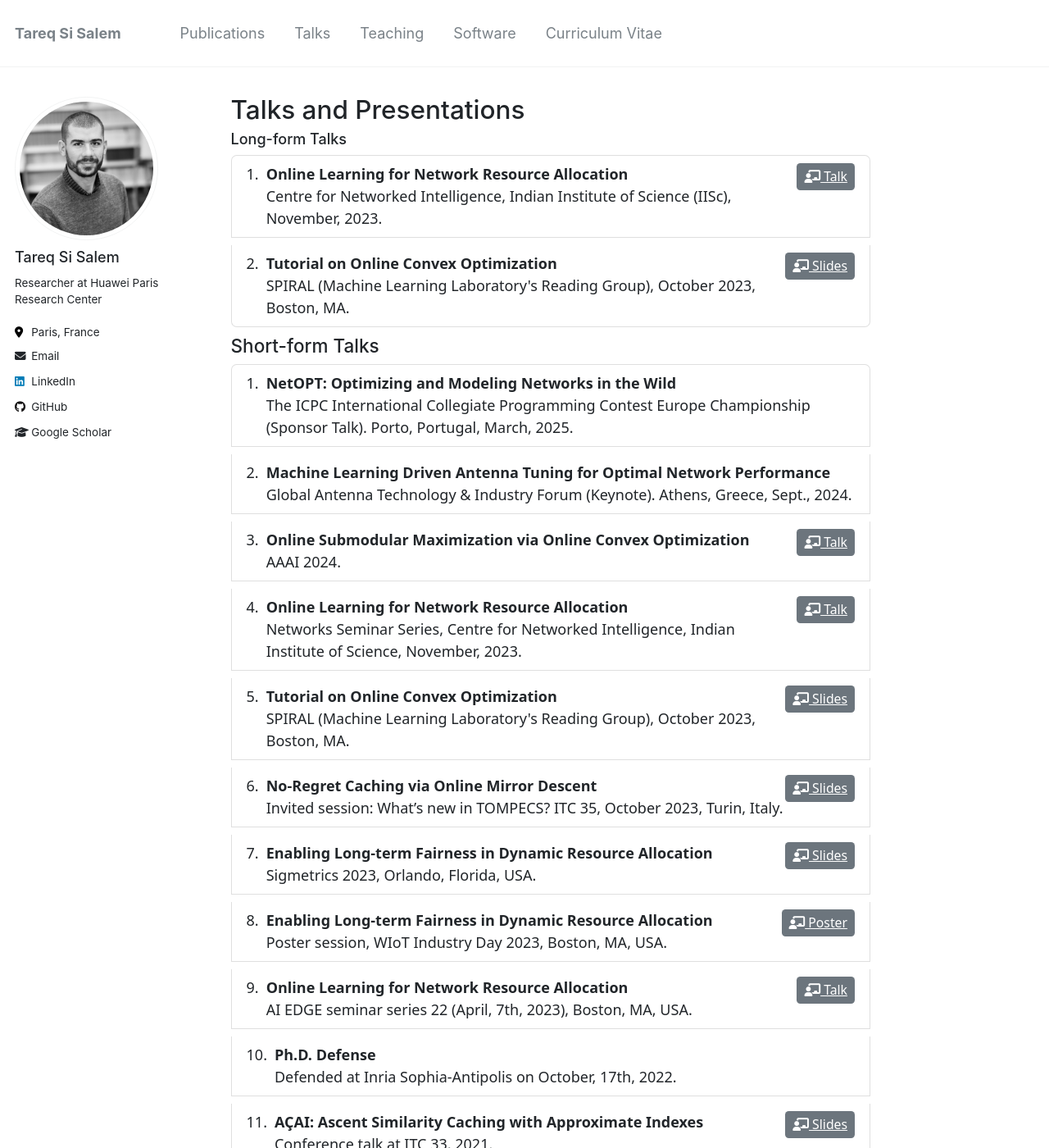
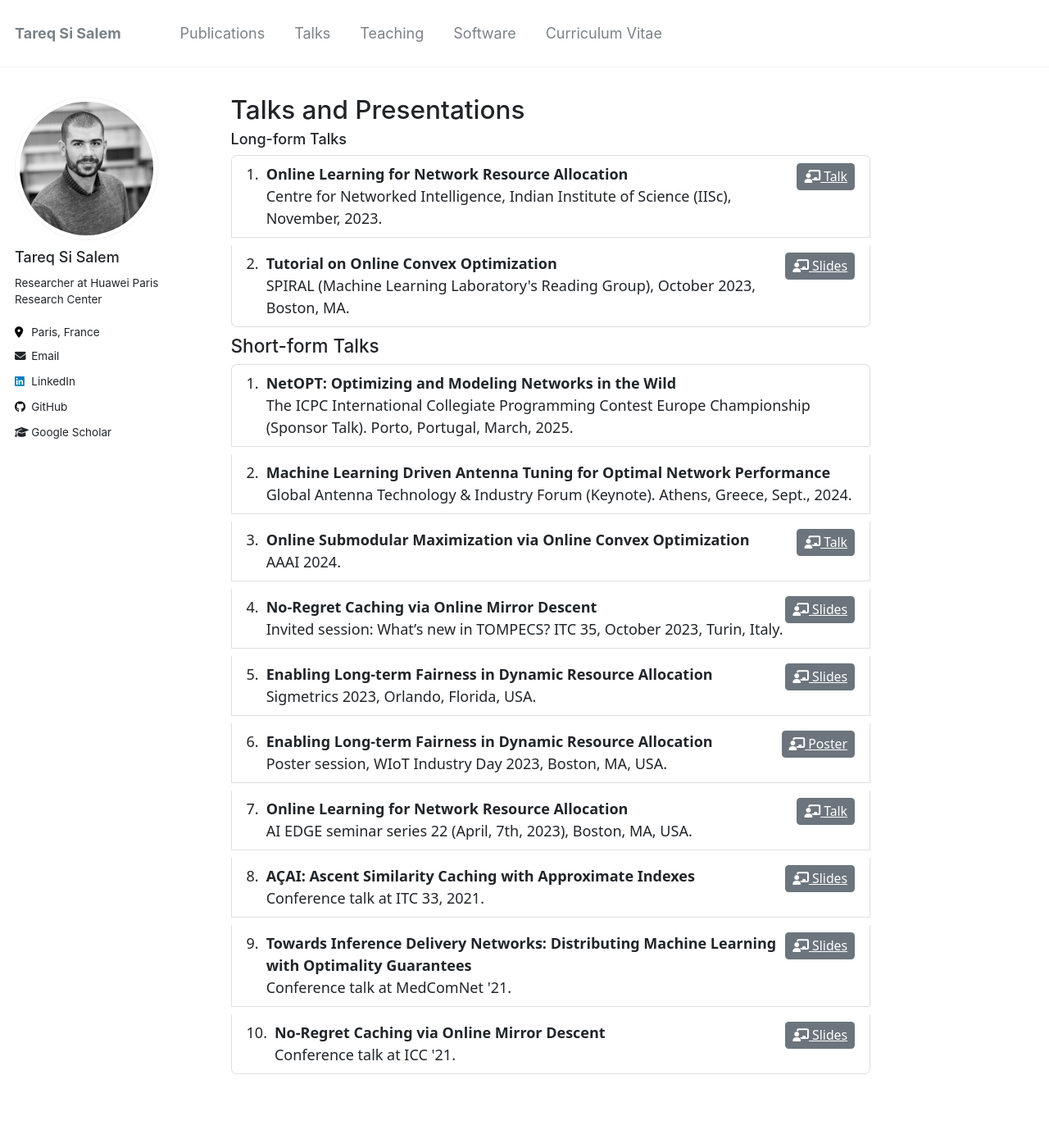
Before and after one commit to tareq-si-salem/tareq-si-salem.github.io, a Jekyll site: the page built from _pages/talks.html, in a window 1280 px wide and 1400 px high. Shown: the whole window at 82% size. Built offline with Jekyll 4.4.1, drawn with Linux system fonts in a browser that asks for light colours.

Commit message:
Update talks.html

```diff
--- a/_pages/talks.html
+++ b/_pages/talks.html
@@ -66,22 +66,6 @@ Programming Contest Europe Championship (Sponsor Talk). Porto, Portugal, March,
 </li>
 <li class="list-group-item d-flex justify-content-between align-items-start">
 <div class="ms-2 me-auto">
-<div class="fw-bold"> Online Learning for Network Resource Allocation</div>
- Networks Seminar Series, Centre for Networked Intelligence, Indian Institute of Science, November, 2023.
-</div>
-<a  class="btn btn-secondary btn-sm" href="https://www.youtube.com/watch?v=b4PoeYqJ3xQ&t=203s"> <span class = "text-nowrap"><i class="fa-solid fa-chalkboard-user"></i> Talk</span></a>
-</li>
-
-<li class="list-group-item d-flex justify-content-between align-items-start">
-<div class="ms-2 me-auto">
-<div class="fw-bold"> Tutorial on Online Convex Optimization</div>
-  SPIRAL (Machine Learning Laboratory's Reading Group), October 2023, Boston, MA.
-</div>
-<a  class="btn btn-secondary btn-sm" href="/files/pdf/OCO_tutorial.pdf"> <span class = "text-nowrap"><i class="fa-solid fa-chalkboard-user"></i> Slides</span></a>
-</li>
-
-<li class="list-group-item d-flex justify-content-between align-items-start">
-<div class="ms-2 me-auto">
 <div class="fw-bold"> No-Regret Caching via Online Mirror Descent</div>
  Invited session: What’s new in TOMPECS? ITC 35, October 2023, Turin, Italy.
 </div>
@@ -92,12 +76,8 @@ Programming Contest Europe Championship (Sponsor Talk). Porto, Portugal, March,
 <div class="fw-bold">Enabling Long-term Fairness in Dynamic Resource Allocation</div>
  Sigmetrics 2023, Orlando, Florida, USA.
 </div>
-
 <a  class="btn btn-secondary btn-sm" href="/files/pdf/ACM_SIGMETRICS_Presentation.pdf"> <span class = "text-nowrap"><i class="fa-solid fa-chalkboard-user"></i> Slides</span></a>
-
 </li>
-
-
   <li class="list-group-item d-flex justify-content-between align-items-start">
 <div class="ms-2 me-auto">
 <div class="fw-bold"> Enabling Long-term Fairness in Dynamic Resource Allocation</div>
@@ -118,20 +98,10 @@ Programming Contest Europe Championship (Sponsor Talk). Porto, Portugal, March,
 
 <li class="list-group-item d-flex justify-content-between align-items-start">
 <div class="ms-2 me-auto">
-<div class="fw-bold"> Ph.D. Defense</div>
- Defended at Inria Sophia-Antipolis on October, 17th, 2022.
-</div>
-
-<!-- <a  class="btn btn-secondary btn-sm" href="https://tareq-si-salem.github.io/files/pdf/Thesis_Defense.pdf"> <span class = "text-nowrap"><i class="fa-solid fa-chalkboard-user"></i> Slides</span></a> -->
-</li>
-<li class="list-group-item d-flex justify-content-between align-items-start">
-<div class="ms-2 me-auto">
 <div class="fw-bold"> AÇAI: Ascent Similarity Caching with Approximate Indexes</div>
  Conference talk at ITC 33, 2021.
 </div>
-
 <a  class="btn btn-secondary btn-sm" href="http://www-sop.inria.fr/members/Tareq.Si-Salem/slides/itc21-sisalem.pdf"> <span class = "text-nowrap"><i class="fa-solid fa-chalkboard-user"></i> Slides</span></a>
-
 </li>
 
 <li class="list-group-item d-flex justify-content-between align-items-start">
@@ -139,9 +109,7 @@ Programming Contest Europe Championship (Sponsor Talk). Porto, Portugal, March,
 <div class="fw-bold"> Towards Inference Delivery Networks: Distributing Machine Learning with Optimality Guarantees</div>
  Conference talk at MedComNet '21.
 </div>
-
 <a  class="btn btn-secondary btn-sm" href="http://www-sop.inria.fr/members/Tareq.Si-Salem/slides/medcomnet21-sisalem.pdf"><span class = "text-nowrap"><i class="fa-solid fa-chalkboard-user"></i> Slides</span></a>
-
 </li>
 
 <li class="list-group-item d-flex justify-content-between align-items-start">
@@ -150,7 +118,6 @@ Programming Contest Europe Championship (Sponsor Talk). Porto, Portugal, March,
  Conference talk at ICC '21.
 </div>
 <a  class="btn btn-secondary btn-sm" href="http://www-sop.inria.fr/members/Tareq.Si-Salem/slides/icc21-sisalem.pdf"> <span class = "text-nowrap"><i class="fa-solid fa-chalkboard-user"></i> Slides</span></a>
-
 </li>
 </ol>
 
```
